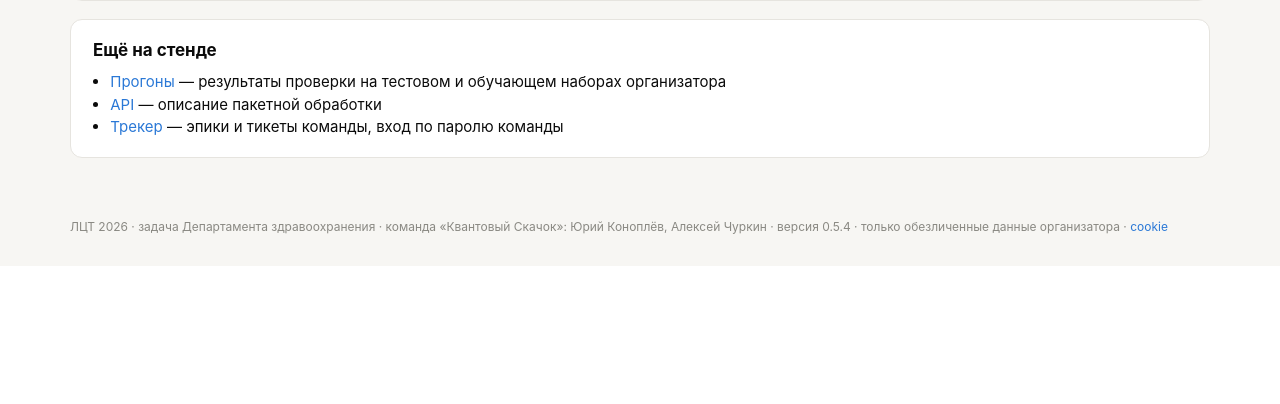
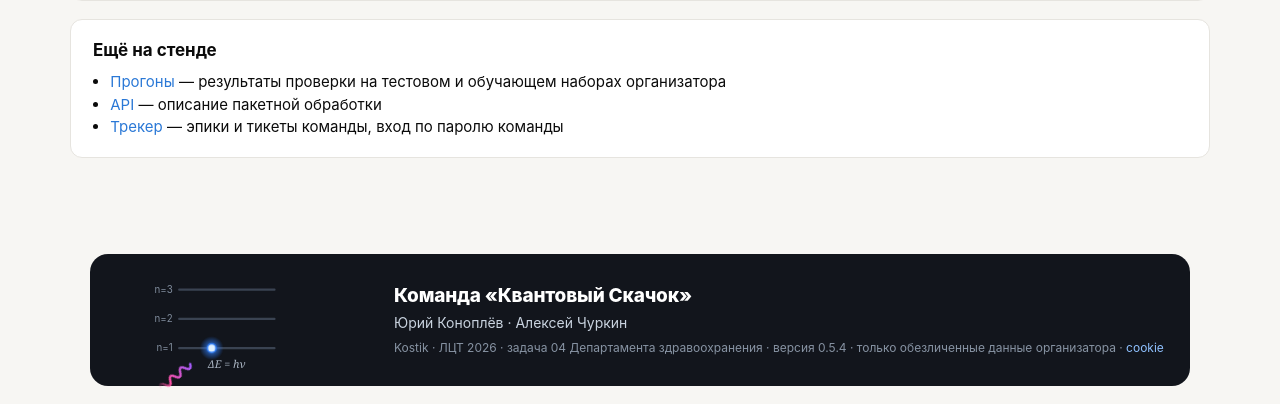
Before and after one commit to j0k/ltz2026, a FastAPI app: page /tz/ in a window 1280 px wide. Shown: the part 1738-2142 px from the top of the page. Before the commit the page ends 1972 px from the top, so only its background shows below. Run offline with FastAPI, Linux system fonts and the light colour scheme; parts of the project's set-up code (start-up, migrations or seed data) failed here and were passed over.

Commit message:
Подвал сайта и приложения: «Команда «Квантовый Скачок»» и анимация квантового скачка (поглощение фотона, переход на n=3, излучение ΔE = hν)
Co-Authored-By: Claude Opus 5.5 <noreply@anthropic.com>

```diff
--- /dev/null
+++ b/dxaqc/web/templates/_team_footer.html
@@ -0,0 +1,50 @@
+{# подвал сайта (29.09, Юрий): команда «Квантовый Скачок» и сам квантовый скачок — электрон поглощает фотон,
+   прыгает на верхний уровень энергии и, падая обратно, излучает фотон ΔE = hν #}
+<footer class="qf">
+  <svg class="qf-art" viewBox="0 0 240 92" role="img" aria-label="Квантовый скачок: электрон поглощает фотон, переходит на верхний уровень энергии и излучает фотон, возвращаясь">
+    <defs>
+      <radialGradient id="qfGlow"><stop offset="0" stop-color="#7cc4ff"/><stop offset=".45" stop-color="#2f7cf6" stop-opacity=".55"/><stop offset="1" stop-color="#2f7cf6" stop-opacity="0"/></radialGradient>
+      <linearGradient id="qfPh" x1="0" x2="1"><stop offset="0" stop-color="#ff4fa3" stop-opacity="0"/><stop offset=".3" stop-color="#ff4fa3"/><stop offset="1" stop-color="#a45cff"/></linearGradient>
+    </defs>
+    <g class="qf-levels">
+      <line x1="62" x2="150" y1="72" y2="72"/><line x1="62" x2="150" y1="45" y2="45"/><line x1="62" x2="150" y1="18" y2="18"/>
+      <text x="56" y="75">n=1</text><text x="56" y="48">n=2</text><text x="56" y="21">n=3</text>
+    </g>
+    <path class="qf-in" d="M0 0 q3 -6 6 0 t6 0 t6 0 t6 0 t6 0 t6 0"/>
+    <path class="qf-trail" d="M92 72 C 94 42, 108 22, 118 18"/>
+    <path class="qf-out" d="M0 0 q3 -6 6 0 t6 0 t6 0 t6 0 t6 0 t6 0"/>
+    <g class="qf-e"><circle r="11" fill="url(#qfGlow)"/><circle r="4" fill="#dff0ff" stroke="#2f7cf6" stroke-width="1.4"/></g>
+    <text class="qf-f" x="106" y="90">ΔE = hν</text>
+  </svg>
+  <div class="qf-text">
+    <div class="qf-team">Команда «Квантовый Скачок»</div>
+    <div class="qf-names">Юрий Коноплёв · Алексей Чуркин</div>
+    <div class="qf-meta">Kostik · ЛЦТ 2026 · задача 04 Департамента здравоохранения{% if version %} · версия {{ version }}{% endif %}{% if not desktop %} · только обезличенные данные организатора · <a href="/cookies">cookie</a>{% else %} · <a href="/about">О программе</a> · <a href="/help">Справка</a>{% endif %}</div>
+  </div>
+</footer>
+<style>
+.qf{display:flex;align-items:center;gap:22px;max-width:1100px;margin:36px auto 18px;padding:16px 22px;border-radius:18px;
+  background:#12151c;color:#e8edf3;font-family:Inter,system-ui,-apple-system,"Segoe UI",sans-serif}
+.qf-art{flex:none;width:260px;height:100px;overflow:visible}
+.qf-levels line{stroke:#3a4352;stroke-width:2;stroke-linecap:round}
+.qf-levels text{fill:#7f8b9b;font-size:9px;font-family:inherit;text-anchor:end}
+.qf-f{fill:#a9b4c2;font-size:10px;font-style:italic;text-anchor:middle;font-family:Georgia,"Times New Roman",serif}
+.qf-in,.qf-out{fill:none;stroke:url(#qfPh);stroke-width:2.2;stroke-linecap:round}
+.qf-trail{fill:none;stroke:#7cc4ff;stroke-width:1.6;stroke-dasharray:3 4;opacity:0}
+.qf-team{font-size:19px;font-weight:800;letter-spacing:-.01em;color:#fff}
+.qf-names{font-size:14px;color:#c9d3df;margin-top:2px}
+.qf-meta{font-size:12px;color:#8793a3;margin-top:6px;line-height:1.5}
+.qf-meta a{color:#8fc1ff}
+/* цикл 6 с: фотон прилетает → электрон прыгает на n=3 → держится → падает на n=1 и излучает фотон */
+.qf-e{animation:qfE 6s cubic-bezier(.5,0,.3,1) infinite}
+.qf-in{animation:qfIn 6s linear infinite}
+.qf-out{animation:qfOut 6s linear infinite}
+.qf-trail{animation:qfTr 6s linear infinite}
+@keyframes qfE{0%,24%{transform:translate(92px,72px)}32%,62%{transform:translate(118px,18px)}66%{transform:translate(110px,18px)}74%,100%{transform:translate(92px,72px)}}
+@keyframes qfIn{0%{transform:translate(30px,122px) rotate(-40deg);opacity:0}8%{opacity:1}22%{transform:translate(62px,95px) rotate(-40deg);opacity:1}25%,100%{transform:translate(66px,92px) rotate(-40deg);opacity:0}}
+@keyframes qfTr{0%,24%{opacity:0}28%{opacity:.9}40%,100%{opacity:0}}
+@keyframes qfOut{0%,72%{transform:translate(100px,66px) rotate(-14deg);opacity:0}75%{opacity:1}95%{transform:translate(196px,42px) rotate(-14deg);opacity:1}100%{transform:translate(206px,40px) rotate(-14deg);opacity:0}}
+@media (prefers-reduced-motion:reduce){.qf-e,.qf-in,.qf-out,.qf-trail{animation:none}.qf-e{transform:translate(118px,18px)}}
+@media (max-width:640px){.qf{flex-direction:column;align-items:flex-start;gap:8px;margin:24px 12px 14px}.qf-art{width:210px;height:80px}}
+@media print{.qf{background:none;color:#000}.qf-art{display:none}}
+</style>
--- a/dxaqc/web/templates/base.html
+++ b/dxaqc/web/templates/base.html
@@ -77,7 +77,7 @@ footer{max-width:1180px;margin:0 auto;padding:0 20px 30px;color:var(--ink3);font
 </div></header>{% endif %}{% endblock %}
 {% block fullbleed %}{% endblock %}
 <main>{% block content %}{% endblock %}</main>
-{% block footer %}{% if desktop %}<footer>Kostik {{ app_version }} · анализ {{ version }} · работает на этом компьютере, снимки не покидают его · <a href="/about">О программе</a> · <a href="/help">Справка</a></footer>{% else %}<footer>ЛЦТ 2026 · задача Департамента здравоохранения · команда «Квантовый Скачок»: Юрий Коноплёв, Алексей Чуркин · версия {{ version }} · только обезличенные данные организатора · <a href="/cookies">cookie</a></footer>{% endif %}{% endblock %}
+{% block footer %}{% include "_team_footer.html" %}{% endblock %}
 {% block cookie %}{% if not desktop %}{% include "_cookie_notice.html" %}{% endif %}{% endblock %}
 {% if desktop %}{% include "_desk_status.html" %}{% endif %}
 </body>
--- a/dxaqc/web/templates/check.html
+++ b/dxaqc/web/templates/check.html
@@ -263,5 +263,5 @@
 </script>
 {% endif %}
 {% endblock %}
-{% block footer %}{% endblock %}
+{% block footer %}{% include "_team_footer.html" %}{% endblock %}
 {% block cookie %}{% endblock %}
--- a/dxaqc/web/templates/home_kiosk.html
+++ b/dxaqc/web/templates/home_kiosk.html
@@ -134,5 +134,5 @@
 </script>
 {% endif %}
 {% endblock %}
-{% block footer %}{% endblock %}
+{% block footer %}{% include "_team_footer.html" %}{% endblock %}
 {% block cookie %}{% endblock %}
```
Also changed, not shown: tests/test_v2.py (+1 -0 lines).
